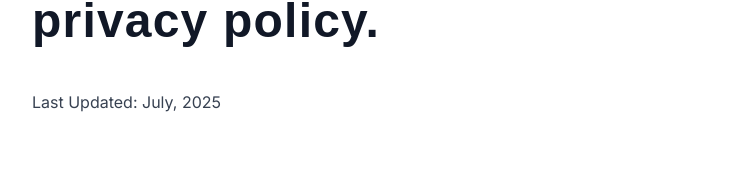
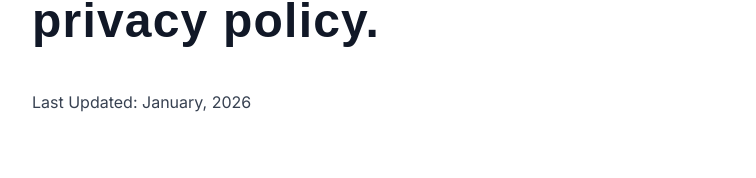
Before and after one commit to abhinandmv/abhinandmv-portfolio, a Next.js app: page /privacy in a window 1280 px wide. Shown: the part 119-297 px from the top of the page, without its empty margins (256-1012 px from the left). Built offline with nearby package versions, Linux system fonts and the light colour scheme; a web font is replaced by a local one.

Commit message:
Minor Updates to footer

```diff
--- a/src/app/privacy/page.tsx
+++ b/src/app/privacy/page.tsx
@@ -1,6 +1,6 @@
 import Link from "next/link";
 
-const lastUpdated = "July, 2025";
+const lastUpdated = "January, 2026";
 
 export default function page() {
   return (
```
